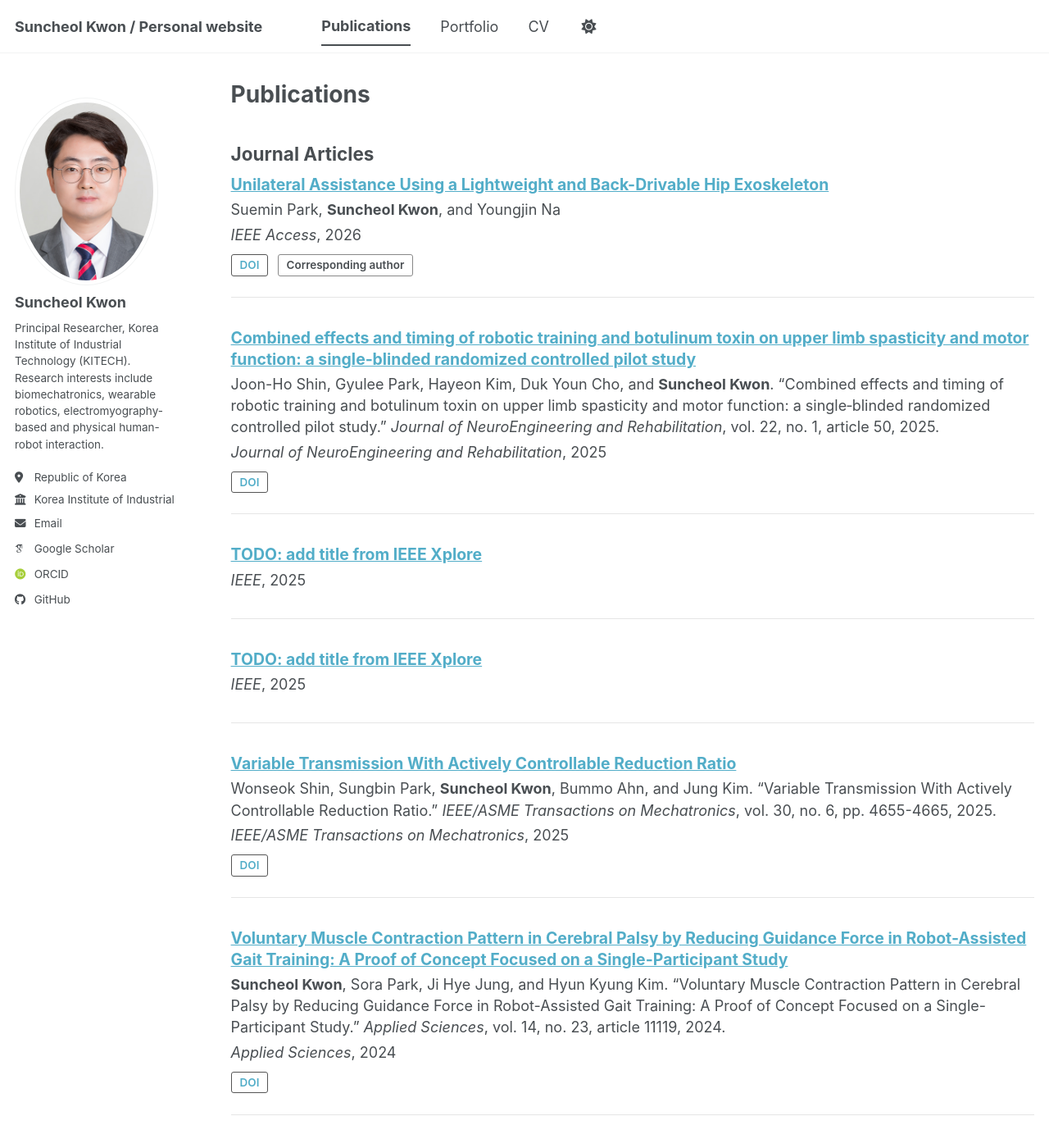
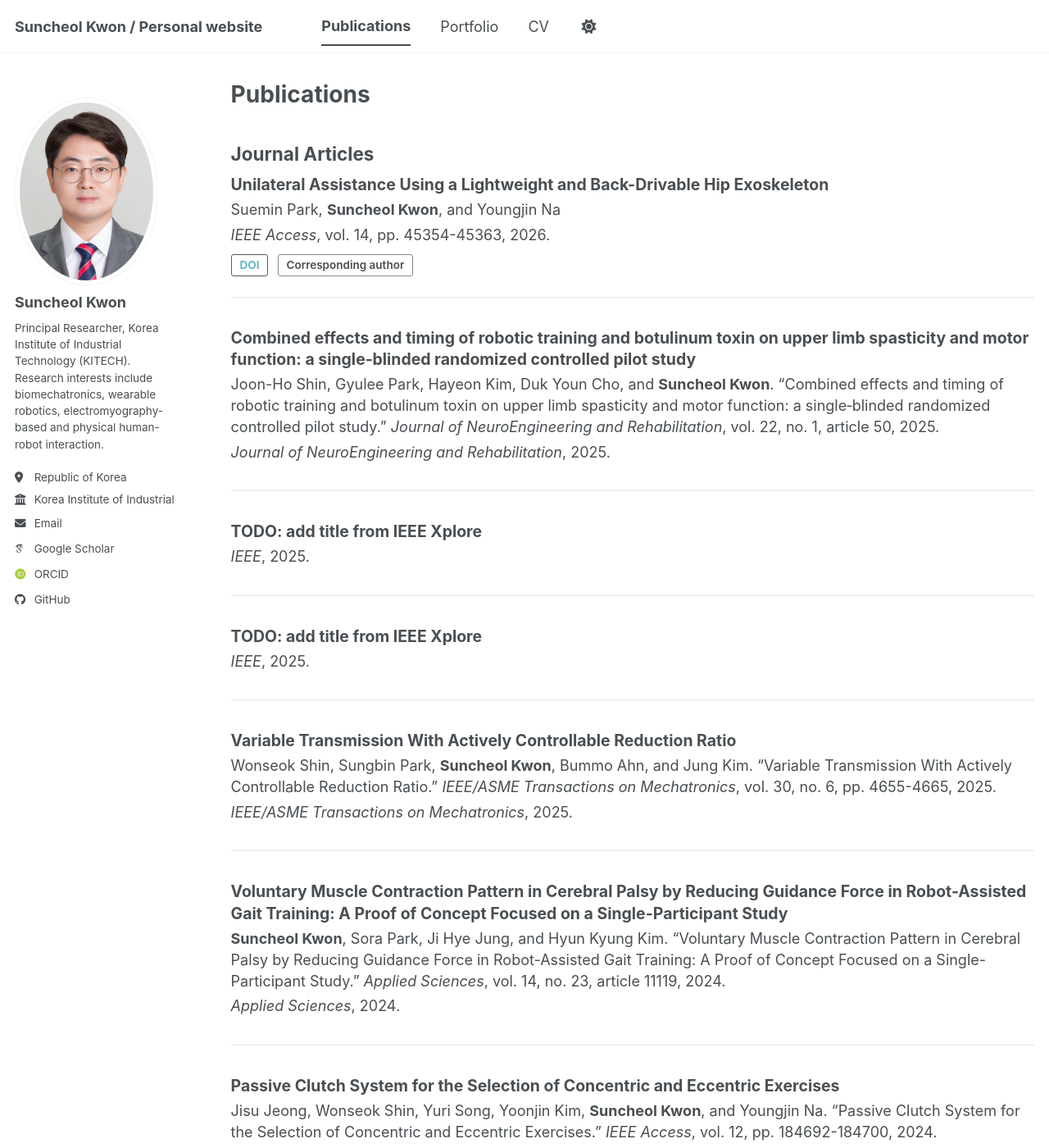
Before and after one commit to suncheolkwon/suncheolkwon.github.io, a Jekyll site: the page built from _pages/publications.html, in a window 1280 px wide and 1400 px high. Shown: the whole window at 82% size. Built offline with Jekyll 4.4.1, drawn with Linux system fonts in a browser that asks for light colours; some web fonts are replaced; a script bundle is joined from its source files by our own code; library files that are not in the unit come from our copies; some of the changed text lies outside the part shown.

Commit message:
Refactor publication-clean.html for improved formatting

```diff
--- a/_includes/publication-clean.html
+++ b/_includes/publication-clean.html
@@ -3,7 +3,7 @@
 <div style="margin-bottom: 2.0em; padding-bottom: 1.4em; border-bottom: 1px solid #e5e5e5;">
 
   <div style="font-size: 1.08em; font-weight: 700; line-height: 1.35; margin-bottom: 0.25em;">
-    <a href="{{ pub.url | relative_url }}">{{ pub.title }}</a>
+    {{ pub.title }}
   </div>
 
   {% if pub.authors_text %}
@@ -25,15 +25,13 @@
 
   {% if pub.venue %}
     <div style="line-height: 1.45; margin-bottom: 0.45em;">
-      <em>{{ pub.venue }}</em>{% if pub.date %}, {{ pub.date | date: "%Y" }}{% endif %}
+      <em>{{ pub.venue }}</em>{% if pub.volume %}, vol. {{ pub.volume }}{% endif %}{% if pub.number %}, no. {{ pub.number }}{% endif %}{% if pub.pages %}, pp. {{ pub.pages }}{% endif %}{% if pub.date %}, {{ pub.date | date: "%Y" }}{% endif %}.
     </div>
   {% endif %}
 
   <div style="margin-top: 0.35em;">
     {% if pub.doi %}
       <a href="https://doi.org/{{ pub.doi }}" style="display: inline-block; padding: 2px 10px; border: 1px solid #555; border-radius: 3px; font-size: 0.75em; font-weight: 600; margin-right: 6px; text-decoration: none;">DOI</a>
-    {% elsif pub.paperurl and pub.paperurl contains "doi.org" %}
-      <a href="{{ pub.paperurl }}" style="display: inline-block; padding: 2px 10px; border: 1px solid #555; border-radius: 3px; font-size: 0.75em; font-weight: 600; margin-right: 6px; text-decoration: none;">DOI</a>
     {% endif %}
 
     {% if pub.corresponding %}
```
